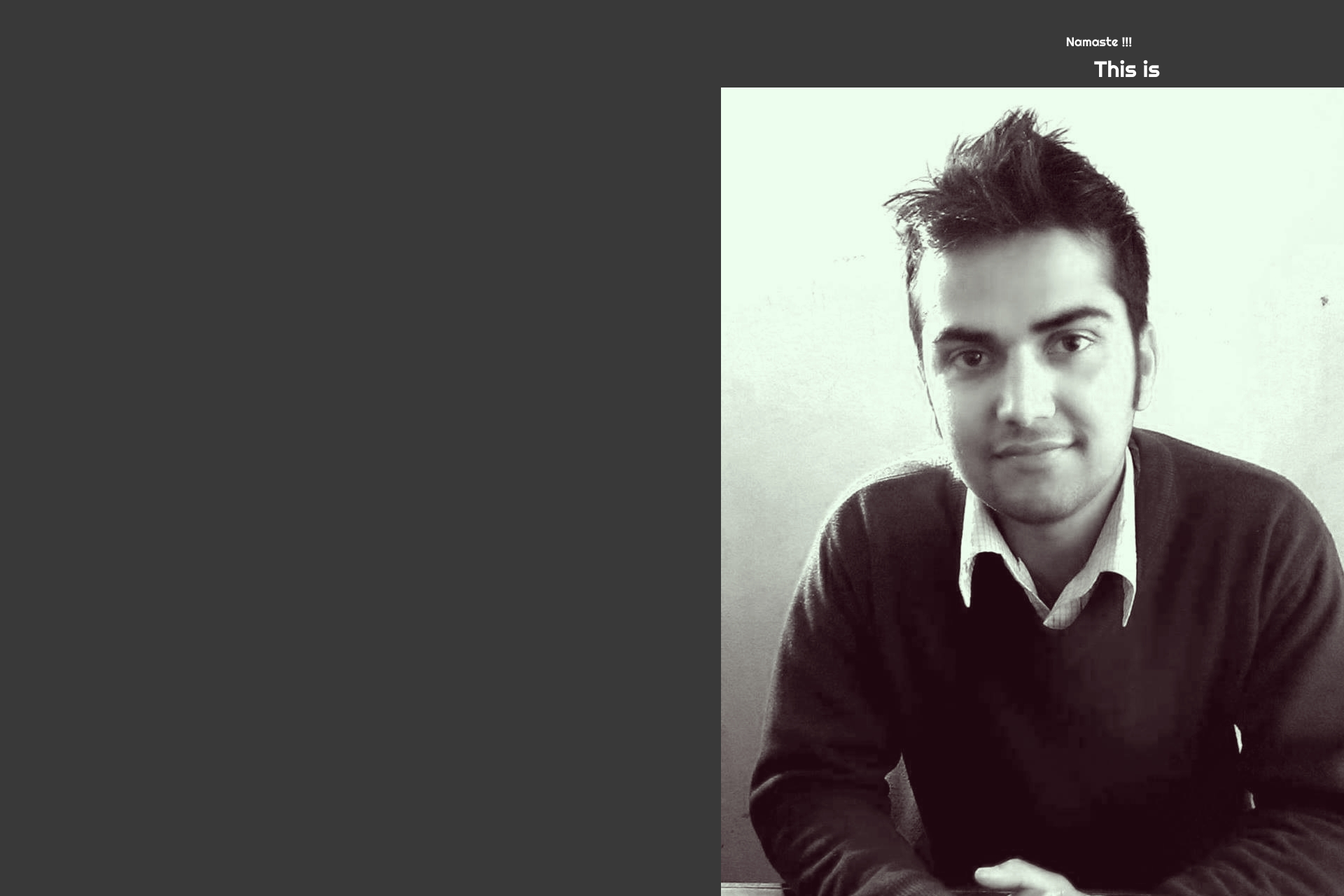
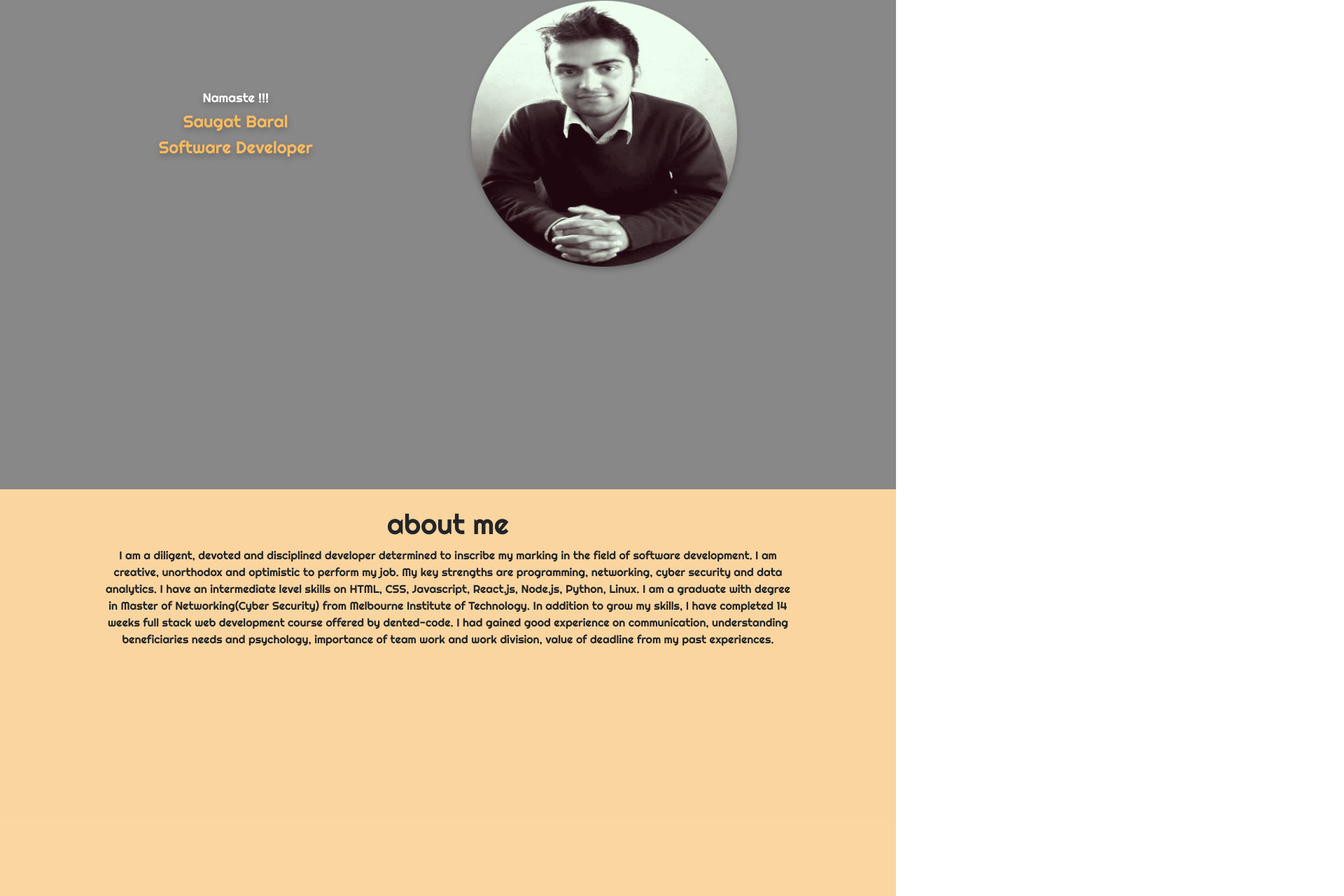
Before and after one commit to baralsaugat/newReactPortfolio, a React (Create React App) app: page / in a window 1280 px wide. Shown: the part 101-1381 px from the top of the page at 70% size, 1920 px wide, since content can reach past the window. Built offline with nearby package versions, Linux system fonts and the light colour scheme.

Commit message:
aboutmeandprojects added

```diff
--- a/src/App.js
+++ b/src/App.js
@@ -3,8 +3,10 @@ import { Row, Col } from "react-bootstrap";
 import { Navigator } from "./components/home/navbar/Navigator";
 import { HeroText } from "./components/home/herotext/HeroText";
 
+import { AboutMe } from "./components/about-me/AboutMe";
+
+import { Projects } from "./components/projectwall/Projects";
 import "./App.css";
-
 function App() {
   return (
     <div className="App">
@@ -19,6 +21,18 @@ function App() {
           <HeroText />
         </Col>
       </Row>
+
+      <Row>
+        <Col>
+          <AboutMe />
+        </Col>
+      </Row>
+
+      <Row>
+        <Col>
+          <Projects />
+        </Col>
+      </Row>
     </div>
   );
 }
--- /dev/null
+++ b/src/components/about-me/AboutMe.js
@@ -0,0 +1,16 @@
+import React from "react";
+
+import "./aboutme-style.css"
+
+export const AboutMe = () => {
+  return <div className="aboutme">
+    <h1>about me</h1>
+    <p>I am a diligent, devoted and disciplined developer determined to inscribe my marking in the field of software development. I am creative, unorthodox and optimistic to perform my job.
+
+My key strengths are programming, networking, cyber security and data analytics. I have an intermediate level skills on HTML, CSS, Javascript, React.js, Node.js, Python, Linux.
+
+I am a graduate with degree in Master of Networking(Cyber Security) from Melbourne Institute of Technology. In addition to grow my skills, I have completed 14 weeks full stack web development course offered by dented-code.
+
+I had gained good experience on communication, understanding beneficiaries needs and psychology, importance of team work and work division, value of deadline from my past experiences.</p>
+  </div>;
+};
--- /dev/null
+++ b/src/components/about-me/aboutme-style.css
@@ -0,0 +1,17 @@
+.aboutme {
+  background: rgba(249, 186, 96, 0.6);
+  font-family: "Righteous", cursive;
+  height: 100vh;
+  width: 100vw;
+  display: flex;
+  align-items: center;
+  flex-direction: column;
+  padding: 2%;
+}
+
+
+
+.aboutme p {
+  padding-left: 10%;
+  padding-right: 10%;
+}
--- a/src/components/home/herotext/HeroText.js
+++ b/src/components/home/herotext/HeroText.js
@@ -6,10 +6,15 @@ import "./heroText-style.css";
 export const HeroText = () => {
   return (
     <div className="main">
-      <h1>Namaste !!!</h1>
-      <h2>This is</h2>
-      <div className="image">
-        <img src={profilepic} alt="profilepic" />
+      <div className="text">
+        <h1>Namaste !!!</h1>
+
+        <h2>Saugat Baral </h2>
+        <h2>Software Developer</h2>
+      </div>
+
+      <div>
+        <img src={profilepic} alt="profilepic" className="image-file" />
       </div>
     </div>
   );
--- a/src/components/home/herotext/heroText-style.css
+++ b/src/components/home/herotext/heroText-style.css
@@ -1,20 +1,33 @@
 .main {
-  background-color: #393939;
-  height: 400vh;
-  width: 380vh;
+  background: rgba(57, 57, 57, 0.6);
+  height: 100vh;
+  width: 100vw;
   font-family: "Righteous", cursive;
   color: white;
+  display: flex;
+  justify-content: space-evenly;
+  padding-top: 8%;
+}
+
+.text {
+  padding-top: 10%;
+  filter: drop-shadow(0px 4px 4px rgba(0, 0, 0, 0.25));
 }
 
 .main h1 {
-  padding-left: 100px;
-  padding-top: 150px;
   font-size: large;
 }
 
 .main h2 {
-  padding-left: 180px;
+  font-size: 1.5rem;
+  color: #f9ba60;
 }
 
-.main image {
+.image-file {
+  border-radius: 50%;
+  height: 380px;
+  width: 380px;
+
+  filter: drop-shadow(0px 4px 4px rgba(0, 0, 0, 0.25));
+  transform: rotate(1.15deg);
 }
--- a/src/components/home/navbar/navigator-style.css
+++ b/src/components/home/navbar/navigator-style.css
@@ -2,6 +2,7 @@
   background-color: #393939;
   font-family: "Righteous", cursive;
   position: fixed;
+  width: 100vw;
 }
 .navbar-items img {
   width: 40px;
--- /dev/null
+++ b/src/components/projectwall/Projects.js
@@ -0,0 +1,12 @@
+import React from "react";
+
+import "./project-style.css";
+
+export const Projects = () => {
+  return (
+    <div className="projects">
+      <h1>Project Wall</h1>
+      <div></div>
+    </div>
+  );
+};
--- /dev/null
+++ b/src/components/projectwall/project-style.css
@@ -0,0 +1,10 @@
+.projects {
+  height: 100vh;
+  width: 100vw;
+  background: rgba(57, 57, 57, 0.6);
+  display: flex;
+  flex-direction: column;
+  align-items: center;
+  padding: 2%;
+  font-family: "Righteous", cursive;
+}
```
